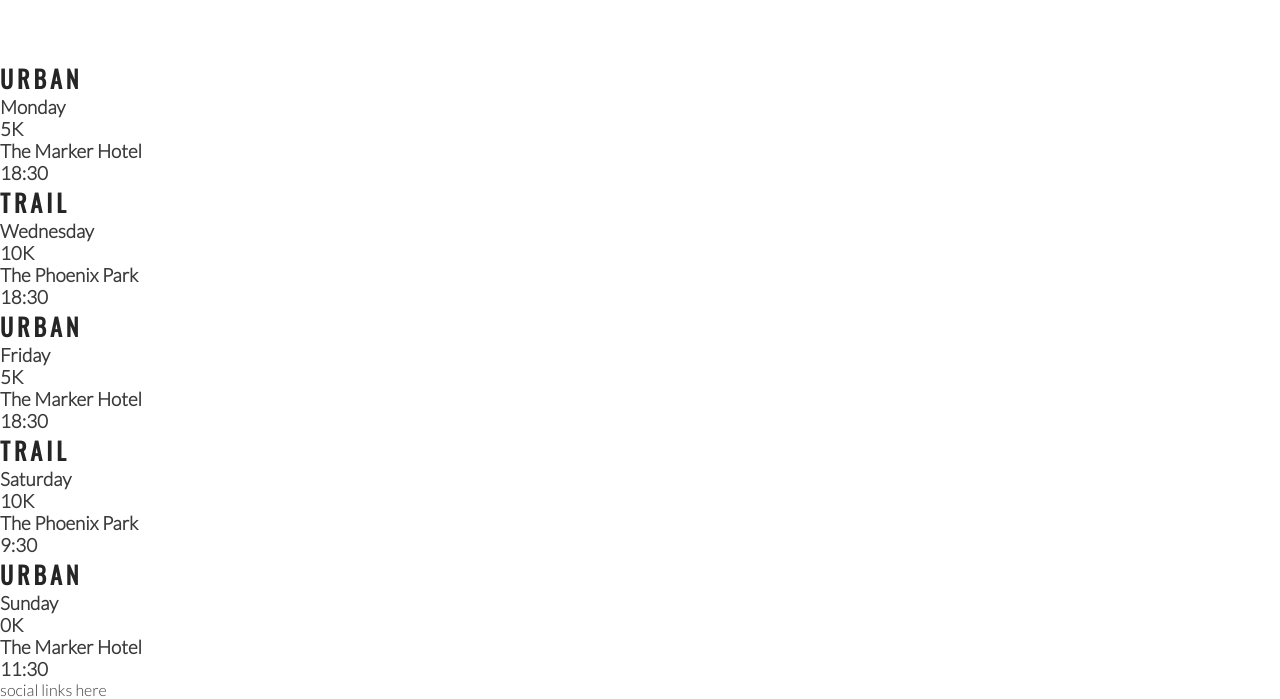
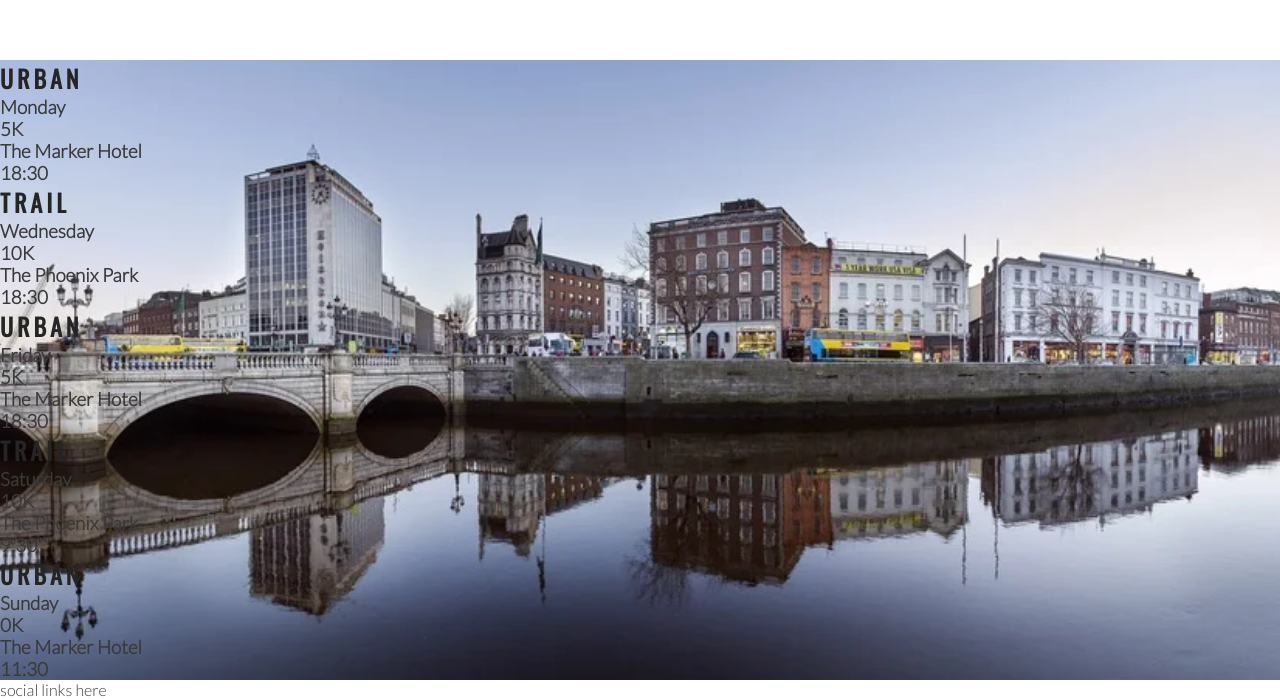
Before and after one commit to rachank/lov-running, a plain HTML site: page index.html in a window 1280 px wide. Shown: the part 1254-1953 px from the top of the page. Drawn offline with nearby package versions, Linux system fonts and the light colour scheme.

Commit message:
Add background image to times section

```diff
--- a/assets/css/style.css
+++ b/assets/css/style.css
@@ -190,5 +190,15 @@ hr {
     background: url('../image/ethos-center-image.jpeg') no-repeat center center;
     height: 100%;
     border-radius: 50%;
+}
 
+/* event times */
+
+#times {
+    background-image: url(../image/dublin-city.webp);
+    background-repeat: no-repeat;
+    background-size: cover;
+    background-position: center;
+    width: 100%;
+    overflow: hidden
 }
--- a/index.html
+++ b/index.html
@@ -80,7 +80,7 @@
             </div>
         </div>
     </section>
-    <section>
+    <section id="times">
         <div>
             <h2>Urban</h2>
             <h3>Monday</h3>
```
Also changed, not shown: assets/image/dublin-city.webp (added).
